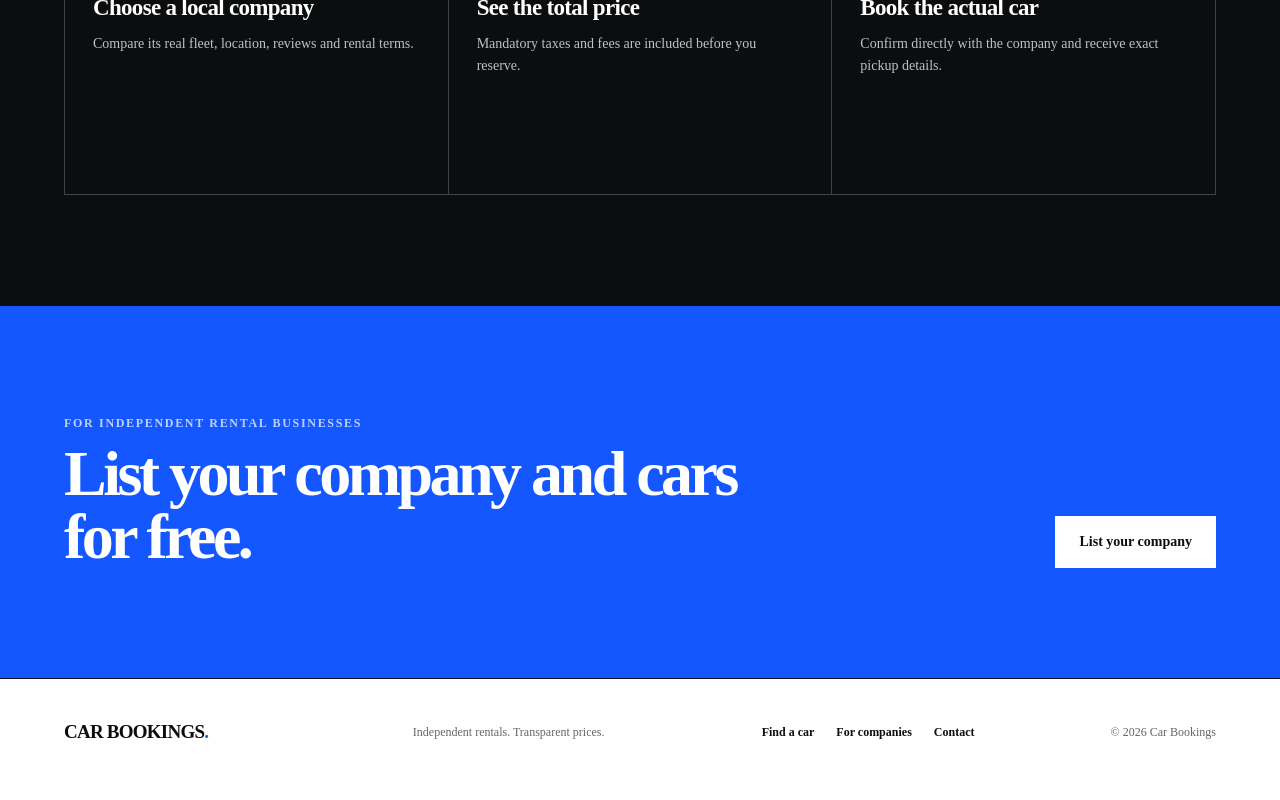
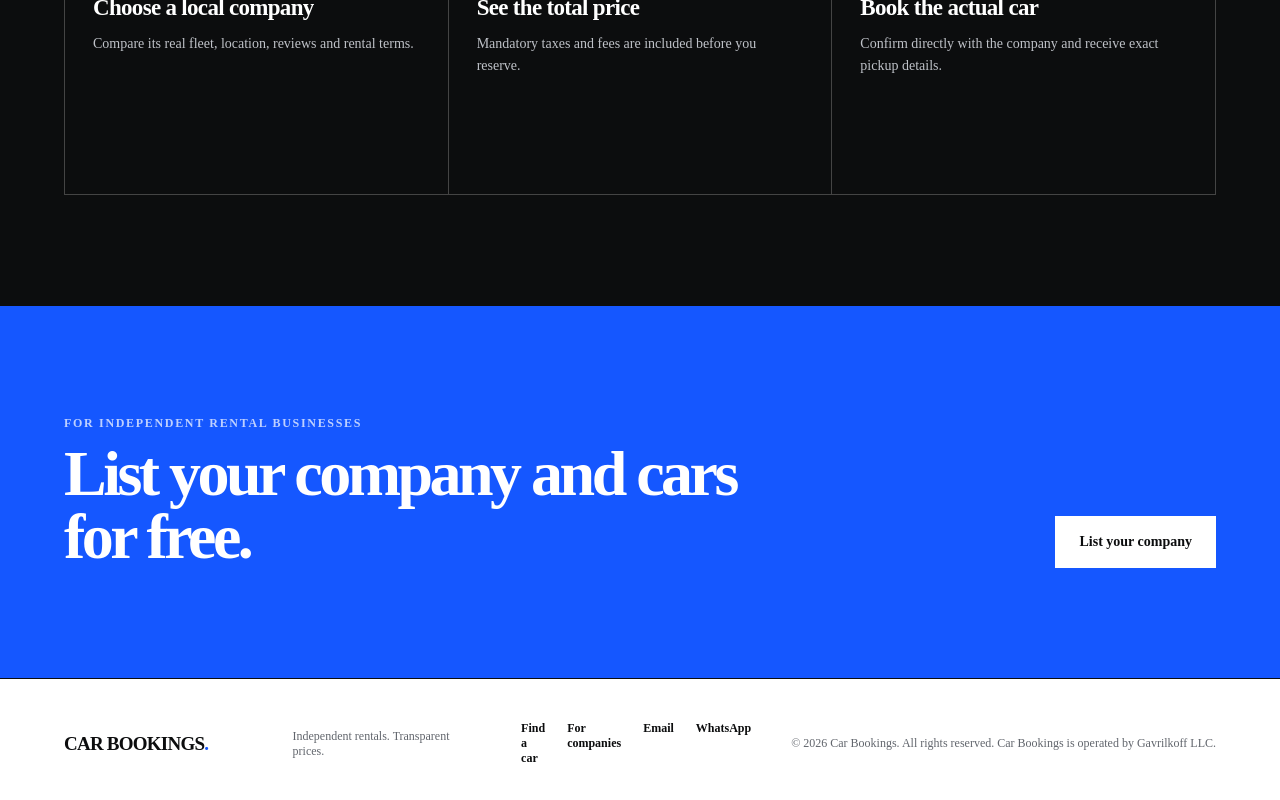
Before and after one commit to thevanrental/car-bookings, a React (Vite) app: page / in a window 1280 px wide. Shown: the part 3674-4474 px from the top of the page. Built offline with nearby package versions, Linux system fonts and the light colour scheme.

Commit message:
Add company ownership and WhatsApp contact to footer

```diff
--- a/src/App.tsx
+++ b/src/App.tsx
@@ -244,7 +244,8 @@ export default function App() {
 
       <footer>
         <a className="brand" href="#top">CAR BOOKINGS<span>.</span></a><p>{t.footerLine}</p>
-        <div><a href="#cars">{t.findCar}</a><a href="#list-company">{t.forCompanies}</a><a href="mailto:hello@car-bookings.com">{t.contact}</a></div><small>© 2026 Car Bookings</small>
+        <div><a href="#cars">{t.findCar}</a><a href="#list-company">{t.forCompanies}</a><a href="mailto:partners@car-bookings.com">Email</a><a href="https://wa.me/13236107634" target="_blank" rel="noreferrer">WhatsApp</a></div>
+        <small>© 2026 Car Bookings. All rights reserved. Car Bookings is operated by Gavrilkoff LLC.</small>
       </footer>
 
       {selectedCar && (
```
